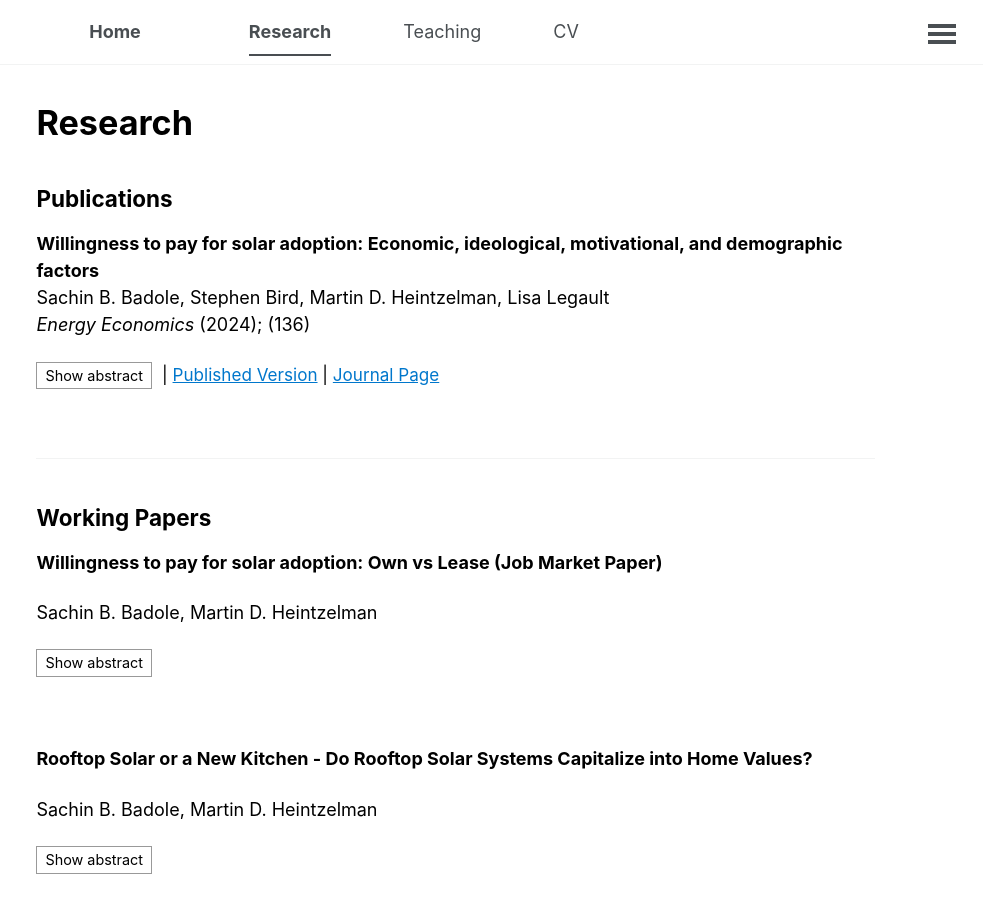
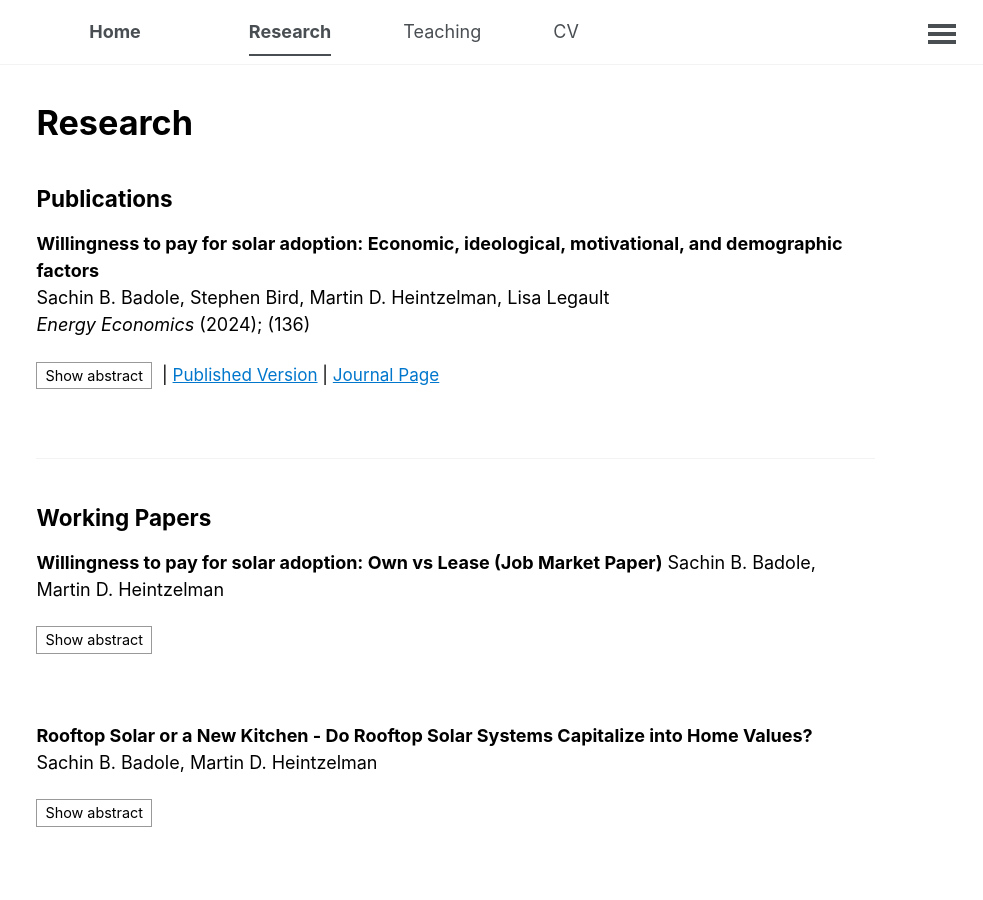
Before and after one commit to sachin-b-badole/sachin-b-badole.github.io, a Jekyll site: the page built from _pages/research.md, in a window 1280 px wide and 900 px high. Shown: the whole window, without its empty margins (297-1280 px from the left). Built offline with Jekyll 4.4.1, drawn with Linux system fonts in a browser that asks for light colours.

Commit message:
Update research.md

```diff
--- a/_pages/research.md
+++ b/_pages/research.md
@@ -36,12 +36,12 @@ classes: research-page
 <br>
 {% endfor %}
 ---
+
 ## Working Papers
 
 {% assign wps = site.publications | where: "type", "working paper" | sort: "order" %}
 {% for p in wps %}
 **{{ p.title }}**
-{% if p.status %} ({{ p.status }}){% endif %}
 {{ p.authors | join: ", " }}
 {% if p.journal %}_{{ p.journal }}_{% endif %}
 
```
